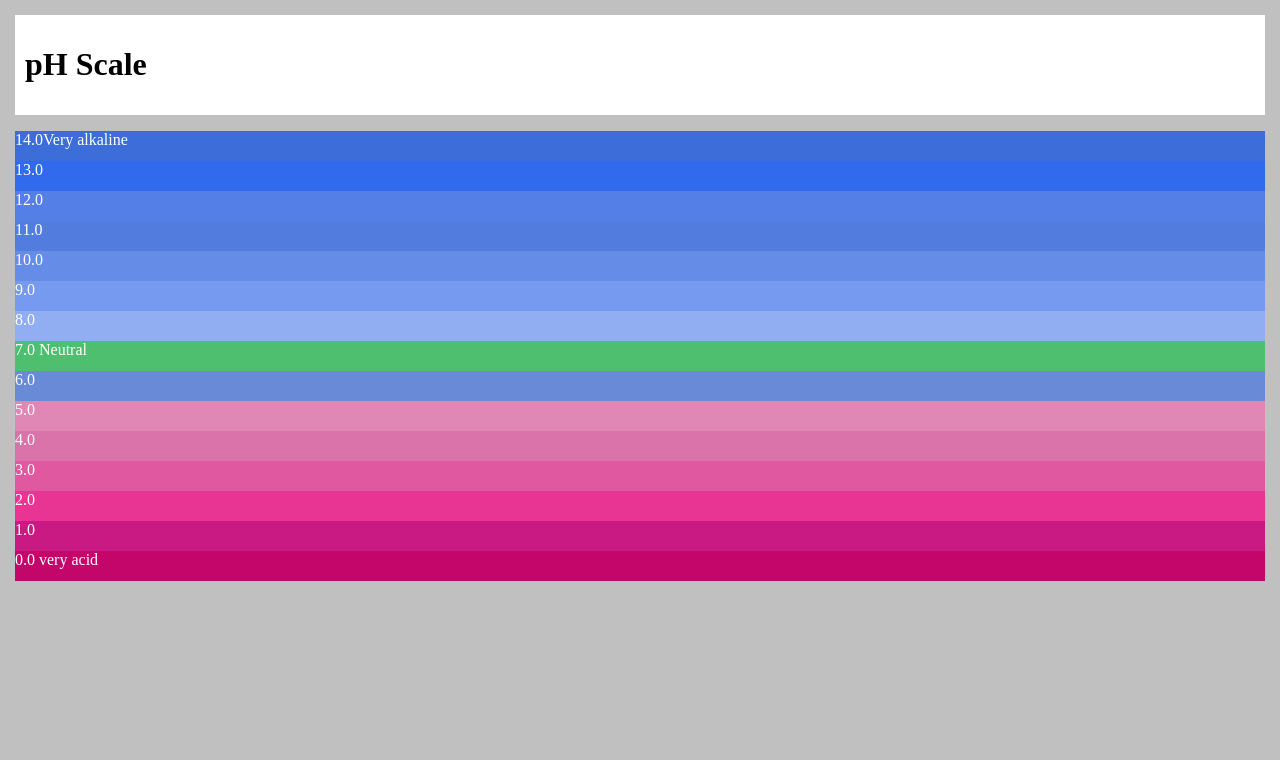
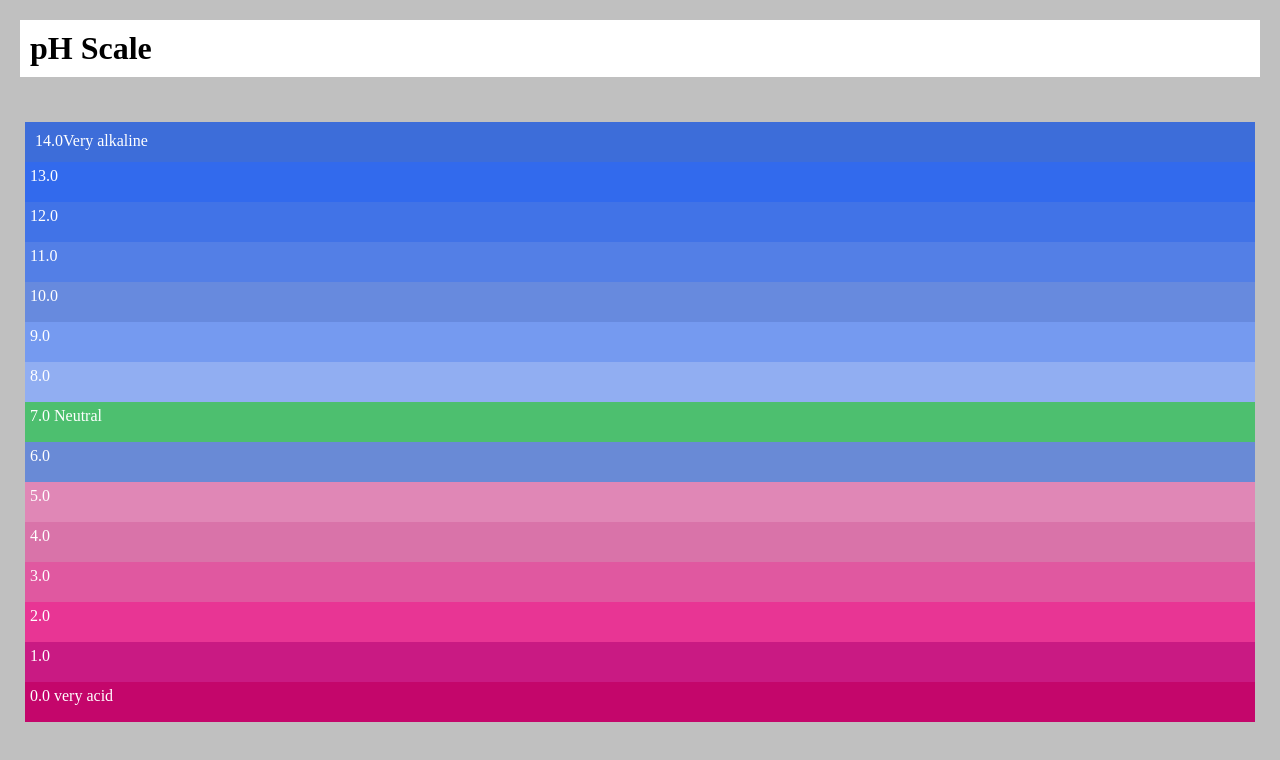
Before and after one commit to MuhammadUmer2223/pH-Scale, a plain HTML site: page index.html in a window 1280 px wide. Drawn offline with Linux system fonts and the light colour scheme.

Commit message:
made some update, i.e padding and margin added

```diff
--- a/index.css
+++ b/index.css
@@ -1,15 +1,24 @@
+*{
+margin: 0;
+padding: 5px;
+}
 body{
     background-color: silver;
     color: white;
     margin: 10px;
-    padding: 5px;
+
 }
 
 .bgcolor-white{
 background-color: #ffffff;
 color: black;
-padding: 10px;
+/* padding: 10px; */
+margin-bottom: 40px;
 
+
+}
+.container{
+    /* margin: 10px; */
 }
 .one{
     background-color: #3d6dd9;
@@ -21,15 +30,15 @@ padding: 10px;
     height: 30px;
 }
 .three{
-    background-color: #537fe6;
+    background-color: #4173e7;
     height: 30px;
 }
 .four{
-  background-color: #527dde;
+  background-color: #537fe6;
   height: 30px;
 }
 .five{
-background-color: #658ce6;
+background-color: #678ade;
 height: 30px;
 }
 .six{
```
